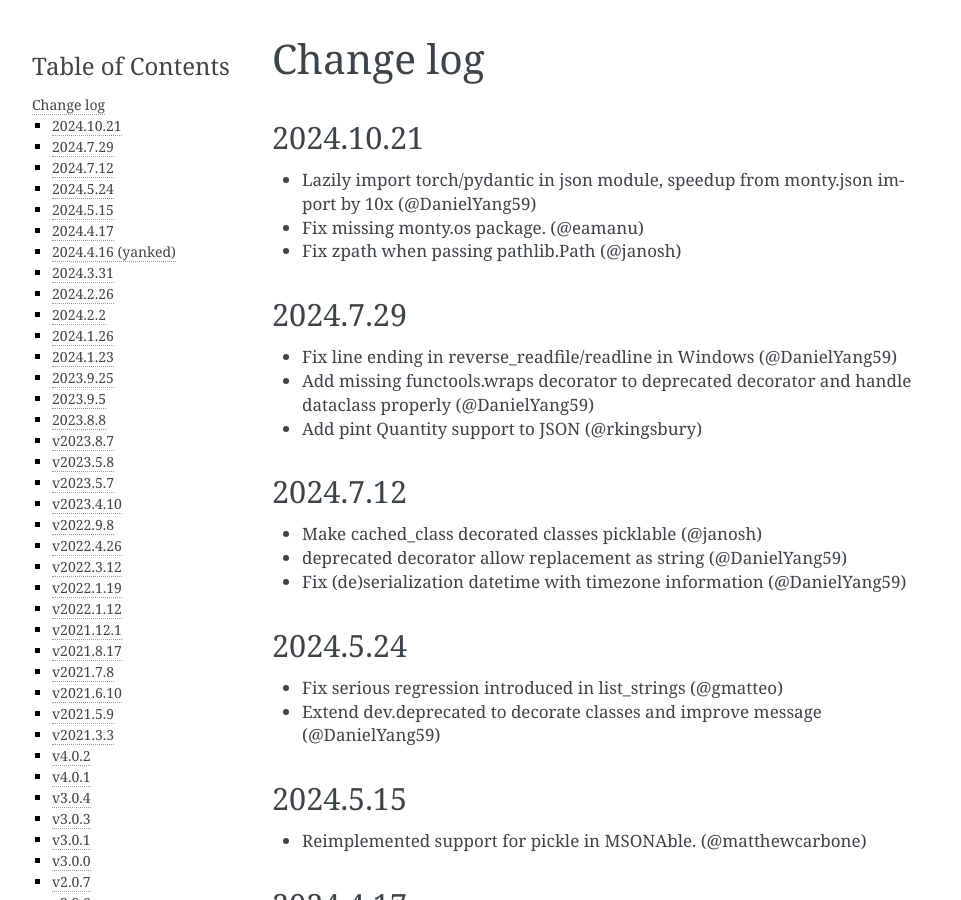
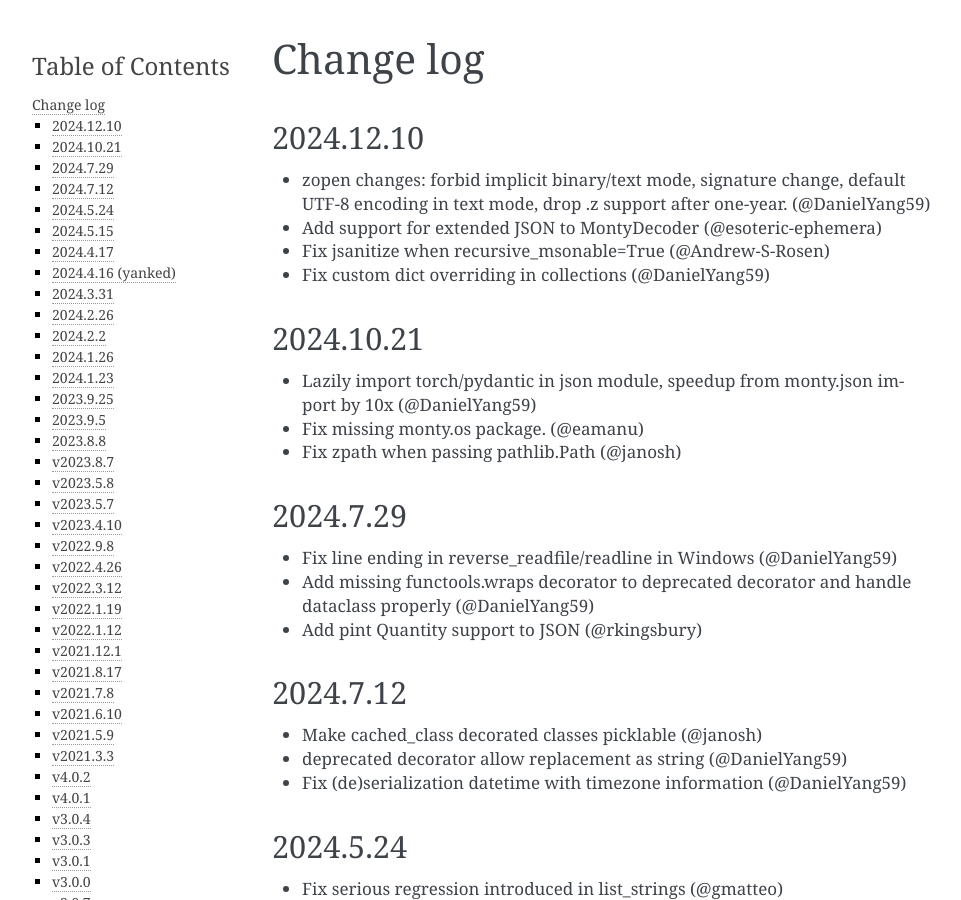
Before and after one commit to materialsvirtuallab/monty, a Sphinx documentation site: the page built from docs/changelog.md, in a window 1280 px wide and 900 px high. Shown: the whole window, without its empty margins (148-1109 px from the left). Built offline with Sphinx 7.4.7, drawn with Linux system fonts in a browser that asks for light colours.

Commit message:
Update changelog.

```diff
--- a/docs/changelog.md
+++ b/docs/changelog.md
@@ -1,4 +1,11 @@
 # Change log
+
+## 2024.12.10
+- zopen changes: forbid implicit binary/text mode, signature change, default UTF-8 encoding in text mode, drop .z
+  support after one-year. (@DanielYang59)
+- Add support for extended JSON to MontyDecoder (@esoteric-ephemera)
+- Fix jsanitize when recursive_msonable=True (@Andrew-S-Rosen)
+- Fix custom dict overriding in collections (@DanielYang59)
 
 ## 2024.10.21
 * Lazily import torch/pydantic in json module, speedup from monty.json import by 10x (@DanielYang59)
```
